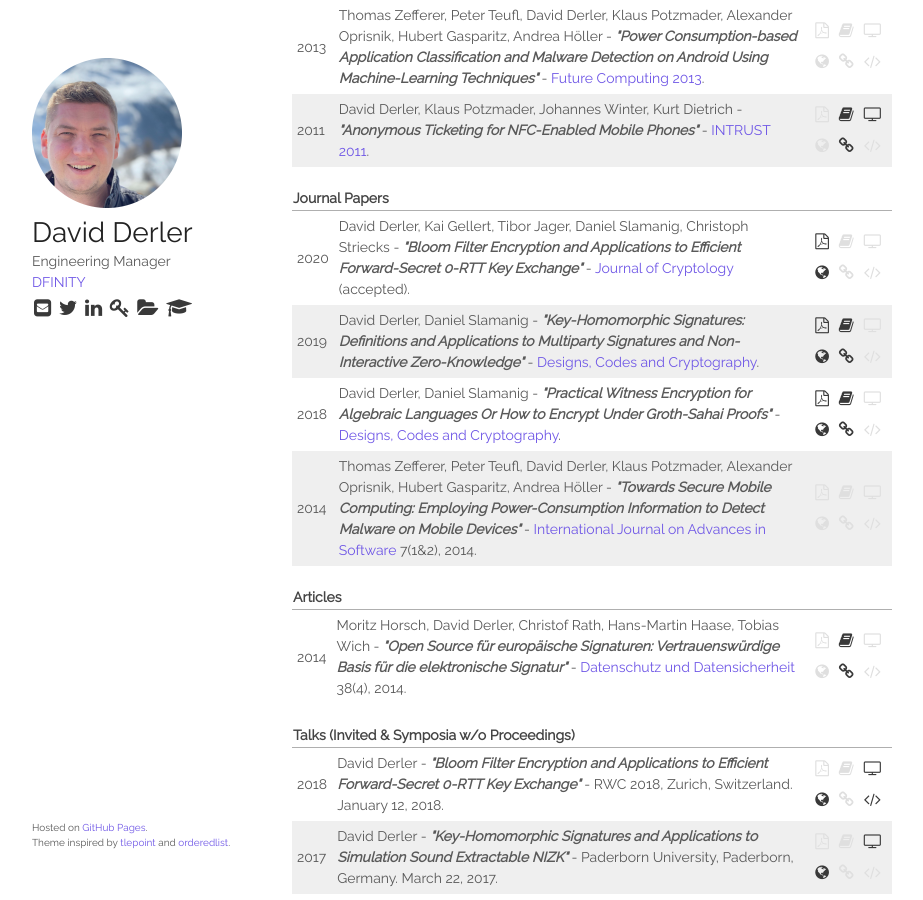
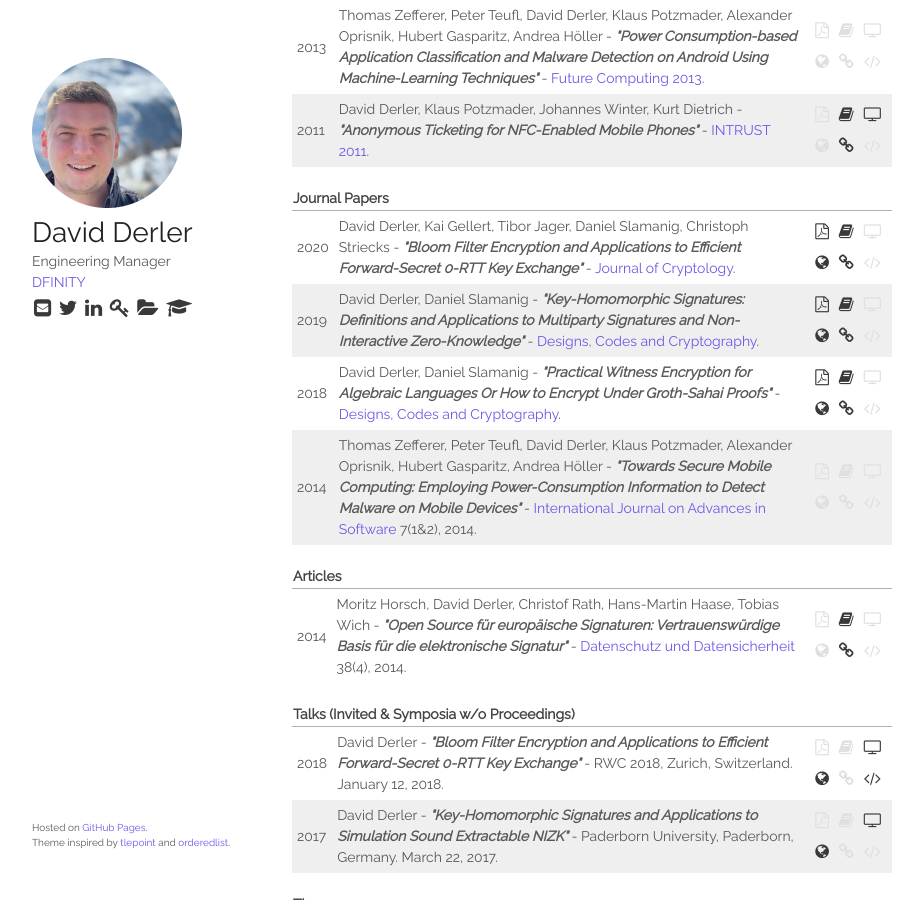
Before and after one commit to derlerd/derlerd.github.io, a Jekyll site: the page built from index.html, in a window 1280 px wide and 900 px high, scrolled down 2290 px. Shown: the whole window, without its empty margins (178-1101 px from the left). Built offline with Jekyll 4.4.1, drawn with Linux system fonts in a browser that asks for light colours.

Commit message:
Add JoC link

```diff
--- a/_jour/2020-07-09-bfe.markdown
+++ b/_jour/2020-07-09-bfe.markdown
@@ -4,9 +4,9 @@ year: 2020
 title: Bloom Filter Encryption and Applications to Efficient Forward-Secret 0-RTT Key Exchange
 authors: David Derler, Kai Gellert, Tibor Jager, Daniel Slamanig, Christoph Striecks
 venue: Journal of Cryptology
-vatt: (accepted)
 vurl: https://www.springer.com/journal/145
 pdf: https://eprint.iacr.org/2018/199.pdf
 web: https://eprint.iacr.org/2018/199
-
+bib: https://dblp.org/rec/journals/joc/DerlerGJSS21.html?view=bibtex
+pub: https://dx.doi.org/10.1007/s00145-021-09374-3
 ---
```
